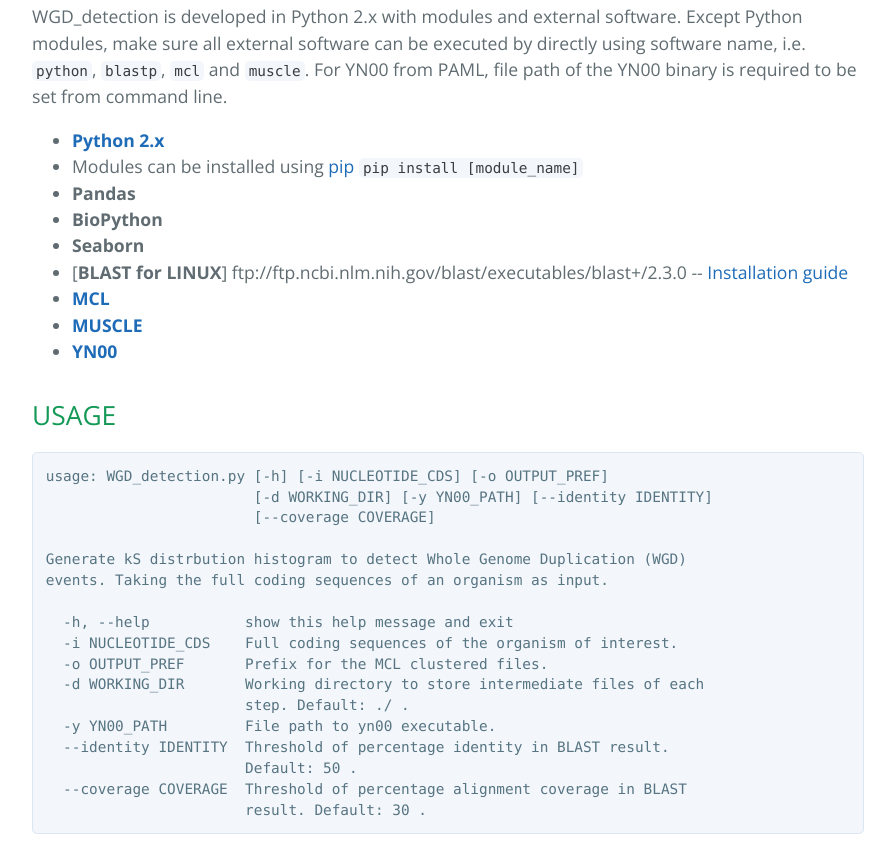
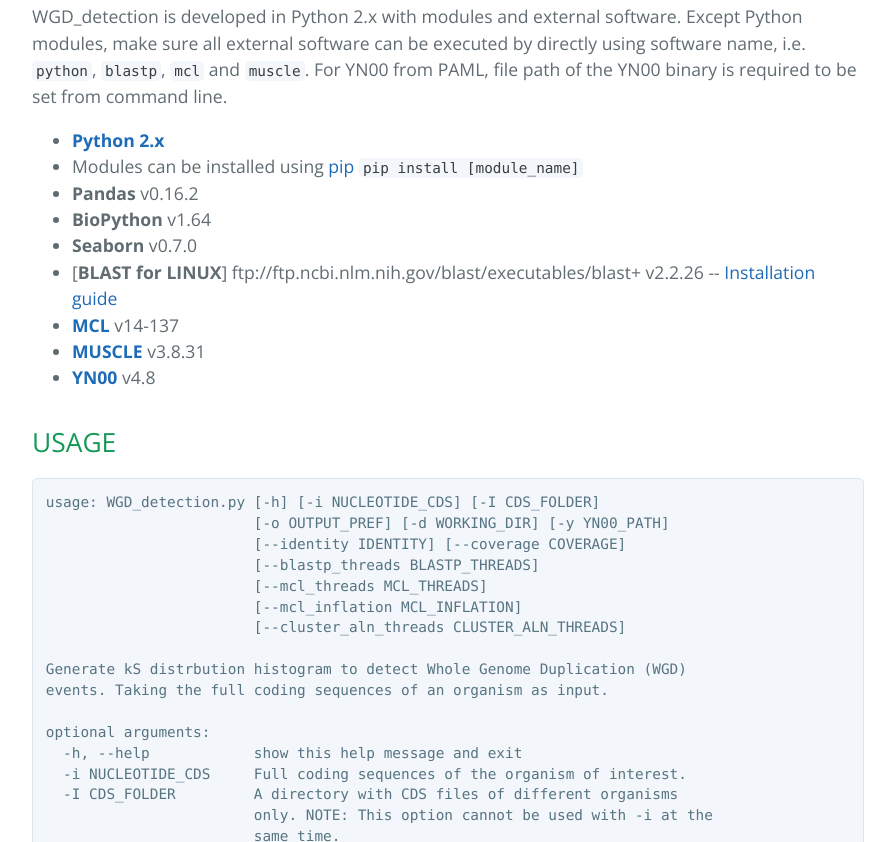
Before and after one commit to LongTianPy/SkewGD_v1, a plain HTML site: page index.html in a window 1280 px wide. Shown: the part 1258-2100 px from the top of the page, without its empty margins (192-1087 px from the left). Drawn offline with nearby package versions, Linux system fonts and the light colour scheme.

```diff
--- a/index.html
+++ b/index.html
@@ -58,39 +58,60 @@
 <li><a href="https://www.python.org/"><strong>Python 2.x</strong></a></li>
 <li>  Modules can be installed using <a href="https://pip.pypa.io/en/stable/installing/">pip</a> <code>pip install [module_name]</code>
 </li>
-<li>  <strong>Pandas</strong>
+<li>  <strong>Pandas</strong> v0.16.2</li>
+<li>  <strong>BioPython</strong> v1.64</li>
+<li>  <strong>Seaborn</strong> v0.7.0</li>
+<li>[<strong>BLAST for LINUX</strong>] ftp://ftp.ncbi.nlm.nih.gov/blast/executables/blast+ v2.2.26 -- <a href="http://www.ncbi.nlm.nih.gov/books/NBK52640/">Installation guide</a>
 </li>
-<li>  <strong>BioPython</strong>
-</li>
-<li>  <strong>Seaborn</strong>
-</li>
-<li>[<strong>BLAST for LINUX</strong>] ftp://ftp.ncbi.nlm.nih.gov/blast/executables/blast+/2.3.0 -- <a href="http://www.ncbi.nlm.nih.gov/books/NBK52640/">Installation guide</a>
-</li>
-<li><a href="http://micans.org/mcl/"><strong>MCL</strong></a></li>
-<li><a href="http://www.drive5.com/muscle/"><strong>MUSCLE</strong></a></li>
-<li><a href="http://abacus.gene.ucl.ac.uk/software/paml.html#download"><strong>YN00</strong></a></li>
+<li>
+<a href="http://micans.org/mcl/"><strong>MCL</strong></a> v14-137</li>
+<li>
+<a href="http://www.drive5.com/muscle/"><strong>MUSCLE</strong></a> v3.8.31</li>
+<li>
+<a href="http://abacus.gene.ucl.ac.uk/software/paml.html#download"><strong>YN00</strong></a> v4.8</li>
 </ul>
 
 <h2>
 <a id="usage" class="anchor" href="#usage" aria-hidden="true"><span aria-hidden="true" class="octicon octicon-link"></span></a>USAGE</h2>
 
-<pre><code>usage: WGD_detection.py [-h] [-i NUCLEOTIDE_CDS] [-o OUTPUT_PREF]
-                        [-d WORKING_DIR] [-y YN00_PATH] [--identity IDENTITY]
-                        [--coverage COVERAGE]
+<pre><code>usage: WGD_detection.py [-h] [-i NUCLEOTIDE_CDS] [-I CDS_FOLDER]
+                        [-o OUTPUT_PREF] [-d WORKING_DIR] [-y YN00_PATH]
+                        [--identity IDENTITY] [--coverage COVERAGE]
+                        [--blastp_threads BLASTP_THREADS]
+                        [--mcl_threads MCL_THREADS]
+                        [--mcl_inflation MCL_INFLATION]
+                        [--cluster_aln_threads CLUSTER_ALN_THREADS]
 
 Generate kS distrbution histogram to detect Whole Genome Duplication (WGD)
 events. Taking the full coding sequences of an organism as input.
 
-  -h, --help           show this help message and exit
-  -i NUCLEOTIDE_CDS    Full coding sequences of the organism of interest.
-  -o OUTPUT_PREF       Prefix for the MCL clustered files.
-  -d WORKING_DIR       Working directory to store intermediate files of each
-                       step. Default: ./ .
-  -y YN00_PATH         File path to yn00 executable.
-  --identity IDENTITY  Threshold of percentage identity in BLAST result.
-                       Default: 50 .
-  --coverage COVERAGE  Threshold of percentage alignment coverage in BLAST
-                       result. Default: 30 .
+optional arguments:
+  -h, --help            show this help message and exit
+  -i NUCLEOTIDE_CDS     Full coding sequences of the organism of interest.
+  -I CDS_FOLDER         A directory with CDS files of different organisms
+                        only. NOTE: This option cannot be used with -i at the
+                        same time.
+  -o OUTPUT_PREF        Prefix for the MCL clustered files.
+  -d WORKING_DIR        Working directory to store intermediate files of each
+                        step. Default: ./ .
+  -y YN00_PATH          File path to yn00 executable.
+  --identity IDENTITY   Threshold of percentage identity in BLAST result.
+                        Default: 50 .
+  --coverage COVERAGE   Threshold of percentage alignment coverage in BLAST
+                        result. Default: 30 .
+  --blastp_threads BLASTP_THREADS
+                        Number of threads for running BLASTp. Default: 8 .
+  --mcl_threads MCL_THREADS
+                        Number of threads for running MCL. Default: 1 .
+  --mcl_inflation MCL_INFLATION
+                        Tune the granularity of clustering. Usually choose
+                        from the range of [1.2, 5.0]. 5.0 makes it finely
+                        grained and 1.2 makes clustering coarsed. Default: 2.0
+                        .
+  --cluster_aln_threads CLUSTER_ALN_THREADS
+                        Number of threads for parallelling the alignment of
+                        clusters. Default: 8 .
+
 </code></pre>
 
       <footer class="site-footer">
```
Also changed, not shown: params.json (+1 -1 lines).
